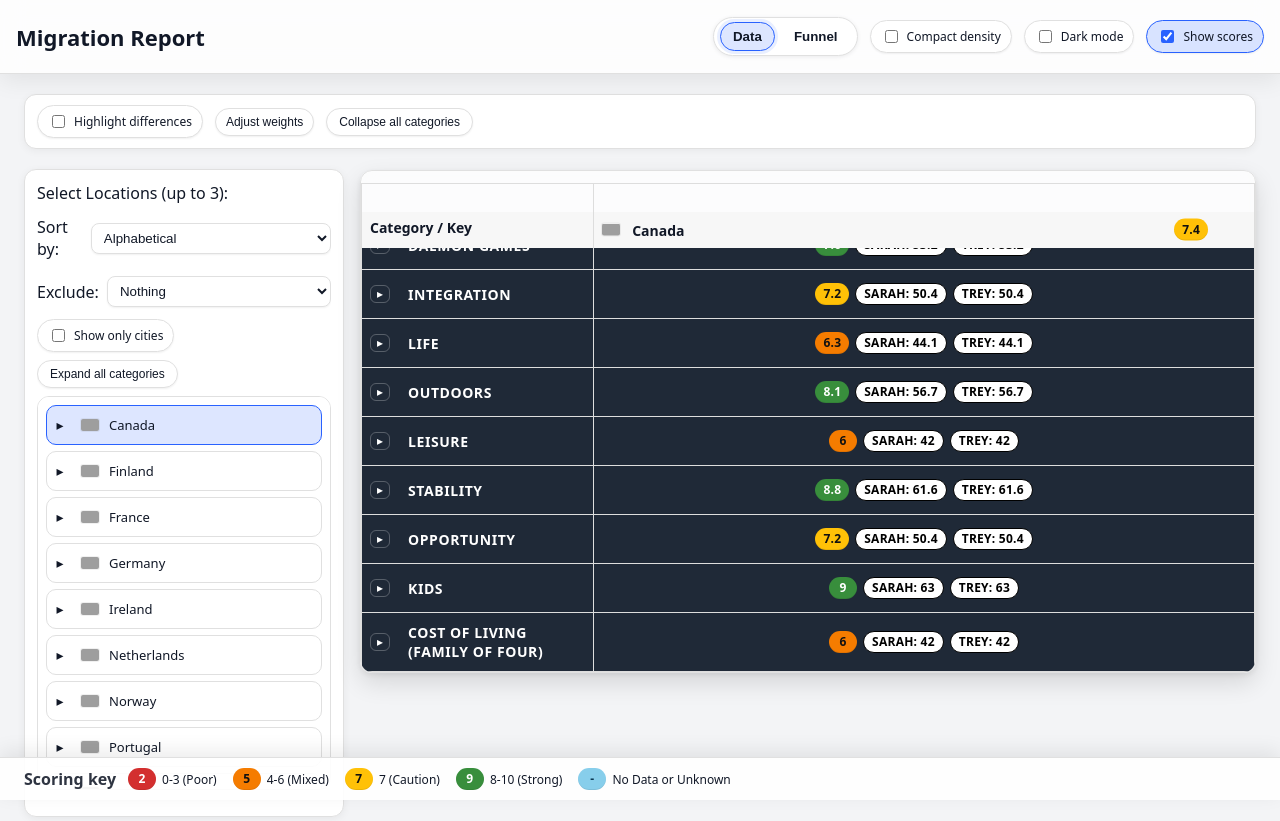
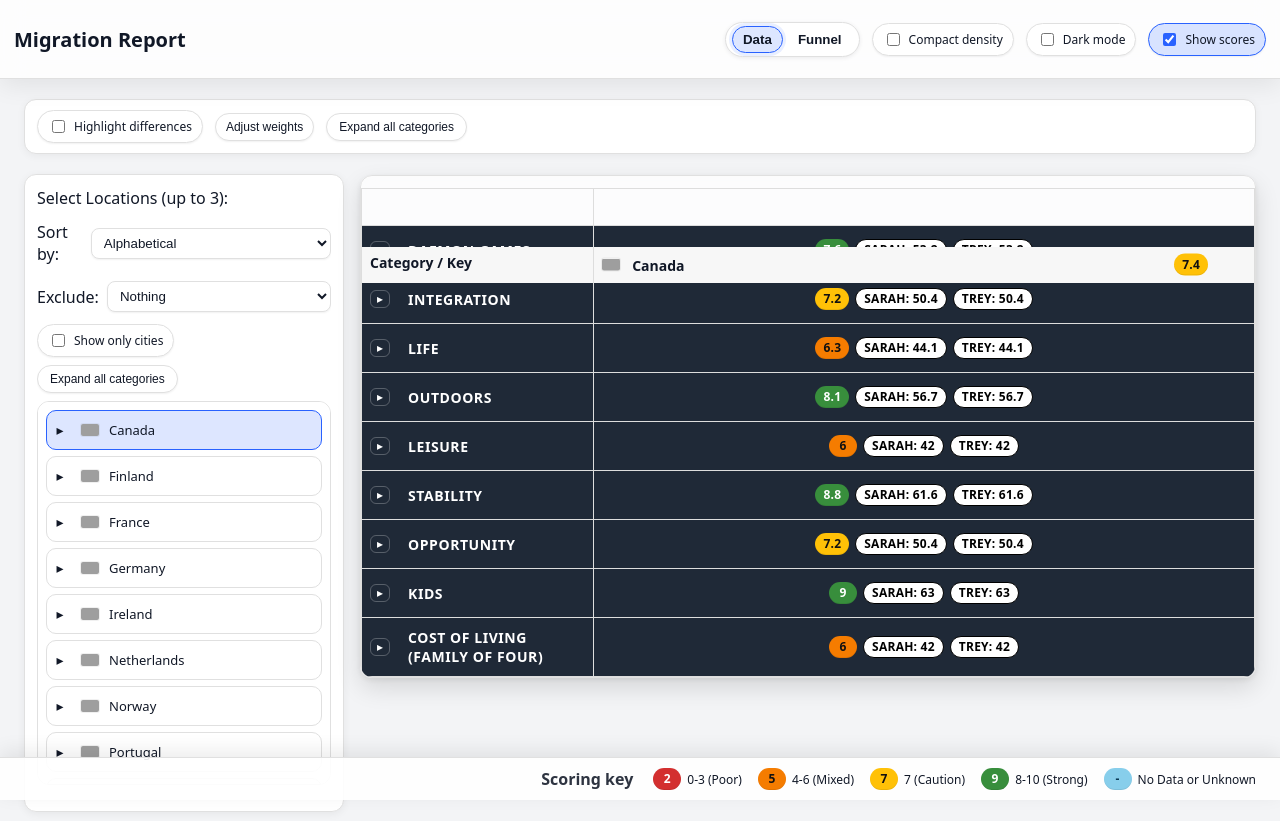
Before and after one commit to TreyWheeler/MigrationReport, a website with bundled scripts: page index.html in a window 1280 px wide. Both pictures are taken after a click on the button "Collapse all categories". Built offline with nearby package versions, Linux system fonts and the light colour scheme; grey boxes are pictures that could not be loaded.

Commit message:
Tighten header, footer, and category collapse behavior

```diff
--- a/index.html
+++ b/index.html
@@ -15,8 +15,8 @@
       --md-color-primary: #2962ff;
       --glass-bg: rgba(255,255,255,0.7);
       --diff-bg: #fff3cd; /* soft amber */
-      --header-height: 36px;
-      --footer-height: 92px;
+      --header-height: 32px;
+      --footer-height: 72px;
 
       /* Score palette (Material-ish) */
       --score-red: #d32f2f;      /* Red 700 */
@@ -140,10 +140,7 @@
     }
     /* Let the body/page scroll naturally for sticky headers */
 
-    h1 {
-      font-size: 22px;
-      margin: 0;
-    }
+    h1 { font-size: 20px; margin: 0; }
 
     .container { max-width: 100%; margin: 0 auto; padding: 12px 24px 24px; }
     .controls { display: flex; flex-direction: column; gap: 8px; flex: 1 1 auto; min-height: 0; overflow: hidden; }
@@ -155,15 +152,15 @@
       backdrop-filter: blur(12px);
       border-bottom: 1px solid var(--md-color-outline);
       box-shadow: 0 6px 24px rgba(0,0,0,0.08);
-      padding: 8px 16px;
+      padding: 6px 14px;
     }
     .app-header__inner {
       display: flex;
       align-items: center;
       justify-content: space-between;
-      gap: 10px;
+      gap: 8px;
       min-height: var(--header-height);
-      padding: 4px 0;
+      padding: 2px 0;
     }
     .app-header__brand { display: flex; align-items: center; gap: 10px; }
     .app-header__controls { display: flex; flex-wrap: wrap; align-items: center; gap: 12px; justify-content: flex-end; }
@@ -171,8 +168,8 @@
     .tab-nav {
       display: inline-flex;
       align-items: center;
-      gap: 6px;
-      padding: 4px 6px;
+      gap: 4px;
+      padding: 3px 6px;
       background: var(--md-color-surface);
       border: 1px solid var(--md-color-outline);
       border-radius: 999px;
@@ -181,7 +178,7 @@
     .tab-button {
       border: 1px solid transparent;
       background: transparent;
-      padding: 6px 12px;
+      padding: 5px 10px;
       border-radius: 999px;
       font-weight: 700;
       color: var(--md-color-on-surface);
@@ -231,7 +228,7 @@
       padding: 10px 24px;
       text-align: right;
     }
-    .legend-footer__label { font-weight: 700; color: color-mix(in srgb, var(--md-color-on-surface) 88%, transparent); }
+    .legend-footer__label { font-weight: 700; color: color-mix(in srgb, var(--md-color-on-surface) 88%, transparent); margin-left: auto; }
     .controls .toggle { align-self: flex-start; }
     .layout { display: grid; grid-template-columns: minmax(260px, 320px) minmax(0, 1fr); gap: 16px; align-items: stretch; width: 100%; flex: 1 1 auto; min-height: 0; }
     @media (max-width: 900px) { .layout { grid-template-columns: 1fr; } }
@@ -929,6 +926,8 @@
     .floating-row { display: grid; align-items: center; background: #f7f7f7; box-shadow: 0 2px 6px rgba(0,0,0,0.08); }
     .floating-row .fh-cell { padding: 6px 8px; border-right: 1px solid #ddd; white-space: nowrap; overflow: hidden; text-overflow: ellipsis; }
     .floating-row .fh-cell:last-child { border-right: none; }
+    .comparison-table thead th { position: sticky; top: 0; z-index: 5; background: #f7f7f7; }
+    body[data-theme="dark"] .comparison-table thead th { background: #0f172a; }
     body[data-theme="dark"] .floating-row { background: #0f172a; box-shadow: 0 2px 8px rgba(0,0,0,0.4); }
     .floating-row .fh-cell .flag-icon { margin-right: 6px; vertical-align: -2px; }
     #notice {
@@ -1098,7 +1097,7 @@
     /* Ensure links inside cells/lists inherit */
     .cell-inner a, ul.score-list a { color: var(--md-color-primary); }
     body[data-theme="dark"] a:hover { color: color-mix(in srgb, var(--md-color-primary) 80%, #ffffff 20%); }
-    #legendMount { display: flex; flex: 1 1 auto; justify-content: flex-start; align-items: center; gap: 8px 16px; flex-wrap: wrap; min-width: 0; }
+    #legendMount { display: flex; flex: 0 0 auto; justify-content: flex-start; align-items: center; gap: 8px 16px; flex-wrap: wrap; min-width: 0; margin-left: 8px; }
   </style>
 </head>
 <body>
--- a/script.js
+++ b/script.js
@@ -34,6 +34,17 @@ import { getEffectivePeople } from './src/data/weights.js';
 import { makeScoreChip, makePersonScoreChip, makeInformationalPlaceholderChip } from './src/ui/components/chips.js';
 import { appendTextWithLinks } from './src/utils/dom.js';
 import { showLoadingIndicator, hideLoadingIndicator, showLoadingError } from './src/ui/loadingIndicator.js';
+
+function syncHeaderHeightVar() {
+  if (typeof document === 'undefined') return;
+  const header = document.querySelector('.app-header');
+  if (!header) return;
+  const rect = header.getBoundingClientRect();
+  const height = Math.ceil(rect.height || 0);
+  if (Number.isFinite(height) && height > 0) {
+    document.documentElement.style.setProperty('--header-height', `${height}px`);
+  }
+}
 
 function setActiveView(viewId) {
   if (typeof document === 'undefined') return;
@@ -75,6 +86,8 @@ function setupViewTabs() {
 async function loadMain() {
   showLoadingIndicator();
   try {
+    syncHeaderHeightVar();
+    window.addEventListener('resize', syncHeaderHeightVar, { passive: true });
     setupViewTabs();
     const { mainData, ratingGuides } = await loadMainData();
     appState.mainData = mainData;
--- a/src/ui/reportTable.js
+++ b/src/ui/reportTable.js
@@ -28,6 +28,22 @@ import {
 import { getKeyAlertLevels, evaluateScoreAgainstLevels } from '../data/keyAlerts.js';
 import { createAlertIcon } from './components/alerts.js';
 import { canonKey, buildAlertReason, buildAlertTooltip } from '../data/alertUtils.js';
+
+function getHeaderOffset() {
+  try {
+    const header = document.querySelector('.app-header');
+    if (header) {
+      const rect = header.getBoundingClientRect();
+      const measured = Math.ceil(rect.height || 0);
+      if (Number.isFinite(measured) && measured > 0) return measured;
+    }
+    const raw = getComputedStyle(document.documentElement).getPropertyValue('--header-height');
+    const parsed = Number.parseFloat(raw);
+    return Number.isFinite(parsed) ? parsed : 0;
+  } catch {
+    return 0;
+  }
+}
 
 function getKeyIdentifier(keyObj) {
   if (!keyObj || typeof keyObj !== 'object') return '';
@@ -862,6 +878,7 @@ export async function renderComparison(selectedList, mainData, options = {}) {
           if (isCollapsed) current.add(catName); else current.delete(catName);
           setStored('collapsedCategories', Array.from(current));
         } catch {}
+        updateCollapseCategoriesButton();
       });
 
       catSections.push({ name: catName, header: catRow, rows: keyRowRefs, toggle });
@@ -913,23 +930,28 @@ export async function renderComparison(selectedList, mainData, options = {}) {
 
     table.appendChild(tbody);
 
-    if (collapseCategoriesBtn) {
+    const updateCollapseCategoriesButton = () => {
+      if (!collapseCategoriesBtn) return;
       if (!catSections.length) {
         collapseCategoriesBtn.disabled = true;
         collapseCategoriesBtn.onclick = null;
         collapseCategoriesBtn.setAttribute('aria-disabled', 'true');
-      } else {
+        collapseCategoriesBtn.textContent = 'Collapse all categories';
+        return;
+      }
+      const allCollapsed = catSections.every(section => section?.header?.classList.contains('collapsed'));
       collapseCategoriesBtn.disabled = false;
       collapseCategoriesBtn.removeAttribute('aria-disabled');
-        collapseCategoriesBtn.onclick = () => {
-          if (!catSections.length) return;
+      collapseCategoriesBtn.textContent = allCollapsed ? 'Expand all categories' : 'Collapse all categories';
+      collapseCategoriesBtn.setAttribute('aria-pressed', allCollapsed ? 'true' : 'false');
+    };
+
+    const collapseAllCategories = () => {
       const collapsedNames = [];
       catSections.forEach(section => {
         if (!section) return;
         if (section.name) collapsedNames.push(section.name);
-            if (section.header) {
-              section.header.classList.add('collapsed');
-            }
+        if (section.header) section.header.classList.add('collapsed');
         if (Array.isArray(section.rows)) {
           section.rows.forEach(row => { row.style.display = 'none'; });
         }
@@ -942,8 +964,37 @@ export async function renderComparison(selectedList, mainData, options = {}) {
       const uniqueNames = Array.from(new Set(collapsedNames.filter(Boolean)));
       setStored('collapsedCategories', uniqueNames);
     };
+
+    const expandAllCategories = () => {
+      catSections.forEach(section => {
+        if (!section) return;
+        if (section.header) section.header.classList.remove('collapsed');
+        if (Array.isArray(section.rows)) {
+          section.rows.forEach(row => { row.style.display = ''; });
         }
+        if (section.toggle) {
+          section.toggle.textContent = '▾';
+          section.toggle.setAttribute('aria-expanded', 'true');
+          section.toggle.title = 'Collapse category';
         }
+      });
+      setStored('collapsedCategories', []);
+    };
+
+    if (collapseCategoriesBtn) {
+      collapseCategoriesBtn.onclick = () => {
+        if (!catSections.length) return;
+        const allCollapsed = catSections.every(section => section?.header?.classList.contains('collapsed'));
+        if (allCollapsed) {
+          expandAllCategories();
+        } else {
+          collapseAllCategories();
+        }
+        updateCollapseCategoriesButton();
+      };
+    }
+
+    updateCollapseCategoriesButton();
 
     const keyMin = 240;
     const countryMin = 320;
@@ -1004,9 +1055,7 @@ export async function renderComparison(selectedList, mainData, options = {}) {
     function updateFloatingVisibility() {
       try {
         const headerRect = table.tHead.getBoundingClientRect();
-        const headerHeightVar = getComputedStyle(document.documentElement).getPropertyValue('--header-height');
-        const baseOffset = Number.parseFloat(headerHeightVar);
-        const stickyOffset = Number.isFinite(baseOffset) ? baseOffset + 4 : 0;
+        const stickyOffset = getHeaderOffset() + 4;
         floating.style.top = `${stickyOffset}px`;
         const show = headerRect.top < stickyOffset;
         floating.classList.toggle('visible', show);
```
Lines whose indentation alone changed are shown as unchanged.
